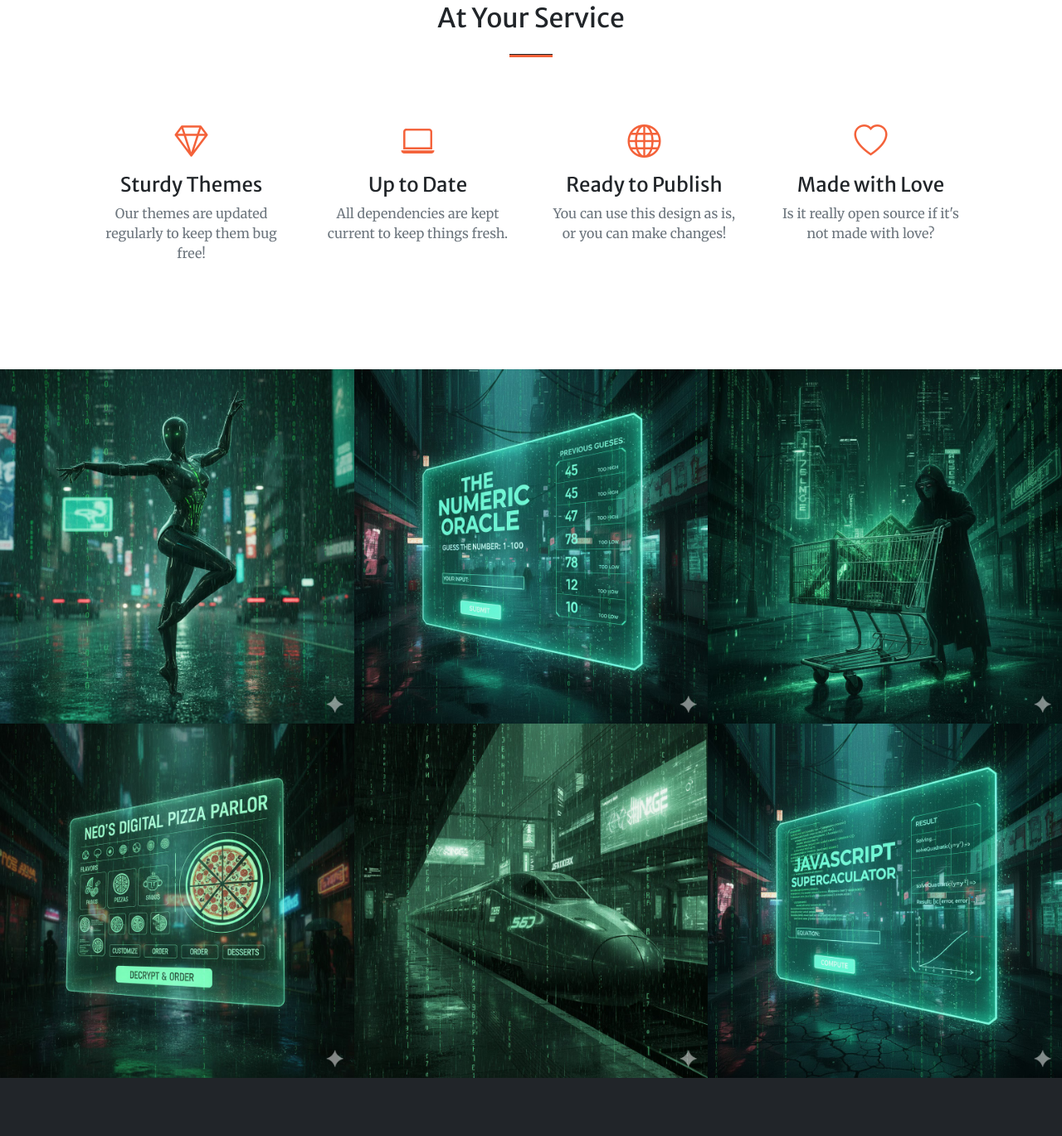
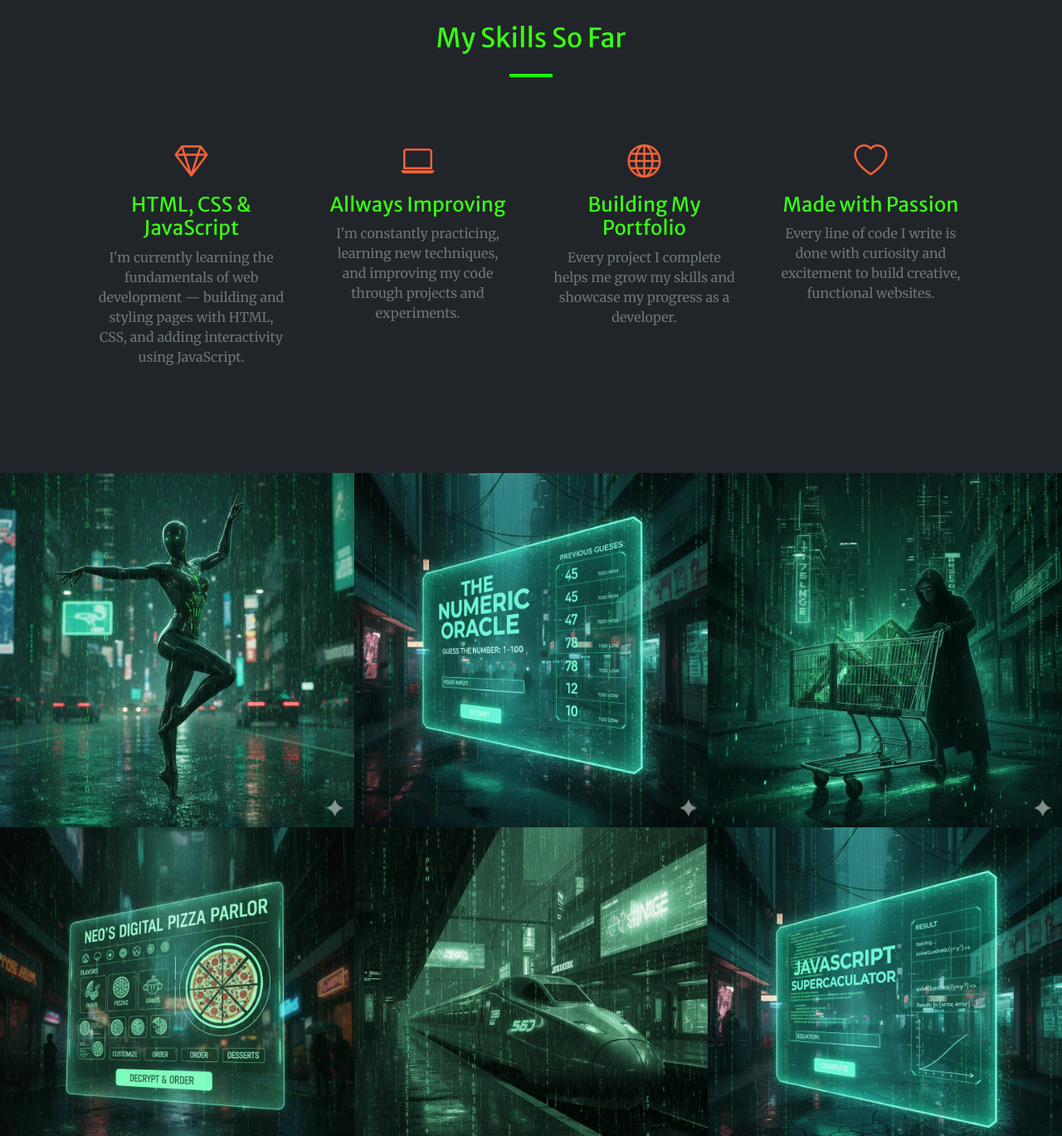
Before and after one commit to denzildewet3-rgb/Denzil_Portfolio, a plain HTML site: page index.html in a window 1280 px wide. Shown: the part 1431-2800 px from the top of the page at 83% size. Drawn offline with nearby package versions, Linux system fonts and the light colour scheme; some packages are replaced by stand-ins of ours; a script that the page names is missing.

Commit message:
Add files via upload

```diff
--- a/index.html
+++ b/index.html
@@ -2,34 +2,71 @@
 <html lang="en">
   <head>
     <meta charset="utf-8" />
-        <meta name="viewport" content="width=device-width, initial-scale=1, shrink-to-fit=no" />
+    <meta
+      name="viewport"
+      content="width=device-width, initial-scale=1, shrink-to-fit=no"
+    />
     <meta name="description" content="" />
     <meta name="author" content="" />
     <title>Denzil - Portfolio - js</title>
     <!-- Favicon-->
     <link rel="icon" type="image/x-icon" href="assets/favicon.ico" />
     <!-- Bootstrap Icons-->
-        <link href="https://cdn.jsdelivr.net/npm/bootstrap-icons@1.5.0/font/bootstrap-icons.css" rel="stylesheet" />
+    <link
+      href="https://cdn.jsdelivr.net/npm/bootstrap-icons@1.5.0/font/bootstrap-icons.css"
+      rel="stylesheet"
+    />
     <!-- Google fonts-->
-        <link href="https://fonts.googleapis.com/css?family=Merriweather+Sans:400,700" rel="stylesheet" />
-        <link href="https://fonts.googleapis.com/css?family=Merriweather:400,300,300italic,400italic,700,700italic" rel="stylesheet" type="text/css" />
+    <link
+      href="https://fonts.googleapis.com/css?family=Merriweather+Sans:400,700"
+      rel="stylesheet"
+    />
+    <link
+      href="https://fonts.googleapis.com/css?family=Merriweather:400,300,300italic,400italic,700,700italic"
+      rel="stylesheet"
+      type="text/css"
+    />
     <!-- SimpleLightbox plugin CSS-->
-        <link href="https://cdnjs.cloudflare.com/ajax/libs/SimpleLightbox/2.1.0/simpleLightbox.min.css" rel="stylesheet" />
+    <link
+      href="https://cdnjs.cloudflare.com/ajax/libs/SimpleLightbox/2.1.0/simpleLightbox.min.css"
+      rel="stylesheet"
+    />
     <!-- Core theme CSS (includes Bootstrap)-->
     <link href="css/styles.css" rel="stylesheet" />
   </head>
   <body id="page-top">
     <!-- Navigation-->
-        <nav class="navbar navbar-expand-lg navbar-light fixed-top py-3" id="mainNav">
+    <nav
+      class="navbar navbar-expand-lg navbar-light fixed-top py-3"
+      id="mainNav"
+    >
       <div class="container px-4 px-lg-5">
         <a class="navbar-brand" href="#page-top">ABOUT ME</a>
-                <button class="navbar-toggler navbar-toggler-right" type="button" data-bs-toggle="collapse" data-bs-target="#navbarResponsive" aria-controls="navbarResponsive" aria-expanded="false" aria-label="Toggle navigation"><span class="navbar-toggler-icon"></span></button>
+        <button
+          class="navbar-toggler navbar-toggler-right"
+          type="button"
+          data-bs-toggle="collapse"
+          data-bs-target="#navbarResponsive"
+          aria-controls="navbarResponsive"
+          aria-expanded="false"
+          aria-label="Toggle navigation"
+        >
+          <span class="navbar-toggler-icon"></span>
+        </button>
         <div class="collapse navbar-collapse" id="navbarResponsive">
           <ul class="navbar-nav ms-auto my-2 my-lg-0">
-                        <li class="nav-item"><a class="nav-link" href="#about">About</a></li>
-                        <li class="nav-item"><a class="nav-link" href="#services">Services</a></li>
-                        <li class="nav-item"><a class="nav-link" href="#portfolio">Portfolio</a></li>
-                        <li class="nav-item"><a class="nav-link" href="#contact">Contact</a></li>
+            <li class="nav-item">
+              <a class="nav-link" href="#about">About</a>
+            </li>
+            <li class="nav-item">
+              <a class="nav-link" href="#services">Services</a>
+            </li>
+            <li class="nav-item">
+              <a class="nav-link" href="#portfolio">Portfolio</a>
+            </li>
+            <li class="nav-item">
+              <a class="nav-link" href="#contact">Contact</a>
+            </li>
           </ul>
         </div>
       </div>
@@ -37,13 +74,22 @@
     <!-- Masthead-->
     <header class="masthead">
       <div class="container px-4 px-lg-5 h-100">
-                <div class="row gx-4 gx-lg-5 h-100 align-items-center justify-content-center text-center">
+        <div
+          class="row gx-4 gx-lg-5 h-100 align-items-center justify-content-center text-center"
+        >
           <div class="col-lg-8 align-self-end">
             <h1 class="text-white font-weight-bold">Denzil Ignatius De Wet</h1>
             <hr class="divider" />
           </div>
           <div class="col-lg-8 align-self-baseline">
-                        <p class="text-white-75 mb-5">I am currently learning Intro to Programming, focusing on JavaScript, HTML, and CSS. My goal is to build a strong foundation in web development and create interactive, user-friendly websites. I’m passionate about learning how code shapes digital experiences and continuously improving my technical skills through hands-on projects and experimentation.</p>
+            <p class="text-white-75 mb-5">
+              I am currently learning Intro to Programming, focusing on
+              JavaScript, HTML, and CSS. My goal is to build a strong foundation
+              in web development and create interactive, user-friendly websites.
+              I’m passionate about learning how code shapes digital experiences
+              and continuously improving my technical skills through hands-on
+              projects and experimentation.
+            </p>
             <a class="btn btn-primary btn-xl" href="#about">Find Out More</a>
           </div>
         </div>
@@ -54,46 +100,66 @@
       <div class="container px-4 px-lg-5">
         <div class="row gx-4 gx-lg-5 justify-content-center">
           <div class="col-lg-8 text-center">
-                        <h2 class="text-white mt-0">We've got what you need!</h2>
+            <h2 class="text-white mt-0">Building Blocks of the Web!</h2>
             <hr class="divider divider-light" />
-                        <p class="text-white-75 mb-4">Start Bootstrap has everything you need to get your new website up and running in no time! Choose one of our open source, free to download, and easy to use themes! No strings attached!</p>
+            <p class="text-white-75 mb-4">
+              I'm currently mastering the core web technologies: HTML, CSS, and
+              JavaScript. This site demonstrates my progress as an introductory
+              programmer. I'm focused on creating responsive layouts, applying
+              custom styles, and adding dynamic interactivity to every project.
+            </p>
             <a class="btn btn-light btn-xl" href="#services">Get Started!</a>
           </div>
         </div>
       </div>
     </section>
     <!-- Services-->
-        <section class="page-section" id="services">
+    <section class="page-section bg-dark" id="services">
       <div class="container px-4 px-lg-5">
-                <h2 class="text-center mt-0">At Your Service</h2>
+        <h2 class="text-center mt-0">My Skills So Far</h2>
         <hr class="divider" />
         <div class="row gx-4 gx-lg-5">
           <div class="col-lg-3 col-md-6 text-center">
             <div class="mt-5">
               <div class="mb-2"><i class="bi-gem fs-1 text-primary"></i></div>
-                            <h3 class="h4 mb-2">Sturdy Themes</h3>
-                            <p class="text-muted mb-0">Our themes are updated regularly to keep them bug free!</p>
+              <h3 class="h4 mb-2">HTML, CSS & JavaScript</h3>
+              <p class="text-muted mb-0">
+                I'm currently learning the fundamentals of web development —
+                building and styling pages with HTML, CSS, and adding
+                interactivity using JavaScript.
+              </p>
             </div>
           </div>
           <div class="col-lg-3 col-md-6 text-center">
             <div class="mt-5">
-                            <div class="mb-2"><i class="bi-laptop fs-1 text-primary"></i></div>
-                            <h3 class="h4 mb-2">Up to Date</h3>
-                            <p class="text-muted mb-0">All dependencies are kept current to keep things fresh.</p>
+              <div class="mb-2">
+                <i class="bi-laptop fs-1 text-primary"></i>
+              </div>
+              <h3 class="h4 mb-2">Allways Improving</h3>
+              <p class="text-muted mb-0">
+                I'm constantly practicing, learning new techniques, and
+                improving my code through projects and experiments.
+              </p>
             </div>
           </div>
           <div class="col-lg-3 col-md-6 text-center">
             <div class="mt-5">
               <div class="mb-2"><i class="bi-globe fs-1 text-primary"></i></div>
-                            <h3 class="h4 mb-2">Ready to Publish</h3>
-                            <p class="text-muted mb-0">You can use this design as is, or you can make changes!</p>
+              <h3 class="h4 mb-2">Building My Portfolio</h3>
+              <p class="text-muted mb-0">
+                Every project I complete helps me grow my skills and showcase my
+                progress as a developer.
+              </p>
             </div>
           </div>
           <div class="col-lg-3 col-md-6 text-center">
             <div class="mt-5">
               <div class="mb-2"><i class="bi-heart fs-1 text-primary"></i></div>
-                            <h3 class="h4 mb-2">Made with Love</h3>
-                            <p class="text-muted mb-0">Is it really open source if it's not made with love?</p>
+              <h3 class="h4 mb-2">Made with Passion</h3>
+              <p class="text-muted mb-0">
+                Every line of code I write is done with curiosity and excitement
+                to build creative, functional websites.
+              </p>
             </div>
           </div>
         </div>
@@ -103,66 +169,122 @@
     <div id="portfolio">
       <div class="container-fluid p-0">
         <div class="row g-0">
-                    <div class="col-lg-4 col-sm-6">
-                        <!-- Add Link in href for JSfiddle -->
-                        <a class="portfolio-box" href="assets/img/portfolio/fullsize/1.jpg" title="Dancing Robot">
-                            <img class="img-fluid" src="assets/img/portfolio/thumbnails/1.jpg" alt="..." />
-                            <div class="portfolio-box-caption">
+          <div class="col-lg-4 col-sm-6 position-relative">
+            <div class="portfolio-box">
+              <img
+                class="img-fluid"
+                src="assets/img/portfolio/thumbnails/1.jpg"
+                alt="Dancing Robot"
+              />
+              <div class="portfolio-box-caption p-3">
                 <div class="project-category text-white-50">Category</div>
                 <div class="project-name">Dancing Robot</div>
+              </div>
+              <a
+                href="https://jsfiddle.net/Denzil1/kL5bqwgj/52/"
+                target="_blank"
+                class="external-link-overlay"
+              ></a>
+            </div>
+          </div>
 
-                            </div>
-                        </a>
-                    </div>
-                    <div class="col-lg-4 col-sm-6">
-                        <!-- Add Link in href for JSfiddle -->
-                        <a class="portfolio-box" href="assets/img/portfolio/fullsize/2.jpg" title="Guessing Game">
-                            <img class="img-fluid" src="assets/img/portfolio/thumbnails/2.jpg" alt="..." />
-                            <div class="portfolio-box-caption">
+          <div class="col-lg-4 col-sm-6 position-relative">
+            <div class="portfolio-box">
+              <img
+                class="img-fluid"
+                src="assets/img/portfolio/thumbnails/2.jpg"
+                alt="Guessing Game"
+              />
+              <div class="portfolio-box-caption p-3">
                 <div class="project-category text-white-50">Category</div>
                 <div class="project-name">Guessing Game</div>
               </div>
-                        </a>
+              <a
+                href="https://jsfiddle.net/Denzil1/0ve4wknx/1/"
+                target="_blank"
+                class="external-link-overlay"
+                title="Guessing Game"
+              ></a>
             </div>
-                    <div class="col-lg-4 col-sm-6">
-                        <!-- Add Link in href for JSfiddle -->
-                        <a class="portfolio-box" href="assets/img/portfolio/fullsize/3.jpg" title="Shopping Cart">
-                            <img class="img-fluid" src="assets/img/portfolio/thumbnails/3.jpg" alt="..." />
-                            <div class="portfolio-box-caption">
+          </div>
+
+          <div class="col-lg-4 col-sm-6 position-relative">
+            <div class="portfolio-box">
+              <img
+                class="img-fluid"
+                src="assets/img/portfolio/thumbnails/3.jpg"
+                alt="Shopping Cart"
+              />
+              <div class="portfolio-box-caption p-3">
                 <div class="project-category text-white-50">Category</div>
                 <div class="project-name">Shopping Cart</div>
               </div>
-                        </a>
+              <a
+                href="https://jsfiddle.net/Denzil1/cy7Lvorz/1/"
+                target="_blank"
+                class="external-link-overlay"
+                title="Shopping Cart"
+              ></a>
             </div>
-                    <div class="col-lg-4 col-sm-6">
-                        <!-- Add Link in href for JSfiddle -->
-                        <a class="portfolio-box" href="assets/img/portfolio/fullsize/4.jpg" title="Pizza Place">
-                            <img class="img-fluid" src="assets/img/portfolio/thumbnails/4.jpg" alt="..." />
-                            <div class="portfolio-box-caption">
+          </div>
+
+          <div class="col-lg-4 col-sm-6 position-relative">
+            <div class="portfolio-box">
+              <img
+                class="img-fluid"
+                src="assets/img/portfolio/thumbnails/4.jpg"
+                alt="Pizza Place"
+              />
+              <div class="portfolio-box-caption p-3">
                 <div class="project-category text-white-50">Category</div>
                 <div class="project-name">Pizza Place</div>
               </div>
-                        </a>
+              <a
+                href="https://jsfiddle.net/Denzil1/56m1jegf/1/"
+                target="_blank"
+                class="external-link-overlay"
+                title="Pizza Place"
+              ></a>
             </div>
-                    <div class="col-lg-4 col-sm-6">
-                        <!-- Add Link in href for JSfiddle -->
-                        <a class="portfolio-box" href="assets/img/portfolio/fullsize/5.jpg" title="Traing Game">
-                            <img class="img-fluid" src="assets/img/portfolio/thumbnails/5.jpg" alt="..." />
-                            <div class="portfolio-box-caption">
+          </div>
+
+          <div class="col-lg-4 col-sm-6 position-relative">
+            <div class="portfolio-box">
+              <img
+                class="img-fluid"
+                src="assets/img/portfolio/thumbnails/5.jpg"
+                alt="Train Game"
+              />
+              <div class="portfolio-box-caption p-3">
                 <div class="project-category text-white-50">Category</div>
                 <div class="project-name">Train Game</div>
               </div>
-                        </a>
+              <a
+                href="https://jsfiddle.net/Denzil1/96w1cqx7/1/"
+                target="_blank"
+                class="external-link-overlay"
+                title="Train Game"
+              ></a>
             </div>
-                    <div class="col-lg-4 col-sm-6">
-                        <!-- Add Link in href for JSfiddle -->
-                        <a class="portfolio-box" href="https://jsfiddle.net/Denzil1/xek54svm/1/" title="JavaScript SuperCalculator">
-                            <img class="img-fluid" src="assets/img/portfolio/thumbnails/6.jpg" alt="..." />
+          </div>
+
+          <div class="col-lg-4 col-sm-6 position-relative">
+            <div class="portfolio-box">
+              <img
+                class="img-fluid"
+                src="assets/img/portfolio/thumbnails/6.jpg"
+                alt="JavaScript SuperCalculator"
+              />
               <div class="portfolio-box-caption p-3">
-                                <div class="project-category text-white-50">Category</div>
-                                <div class="project-name">JavaScript SuperCalculator</div>
+                <div class="project-category text-white-50">JavaScript</div>
+                <div class="project-name">SuperCalculator</div>
               </div>
-                        </a>
+              <a
+                href="https://jsfiddle.net/Denzil1/xek54svm/1/"
+                target="_blank"
+                class="external-link-overlay"
+              ></a>
+            </div>
           </div>
         </div>
       </div>
@@ -171,7 +293,11 @@
     <section class="page-section bg-dark text-white">
       <div class="container px-4 px-lg-5 text-center">
         <h2 class="mb-4">Free Download at Start Bootstrap!</h2>
-                <a class="btn btn-light btn-xl" href="https://startbootstrap.com/theme/creative/">Download Now!</a>
+        <a
+          class="btn btn-light btn-xl"
+          href="https://startbootstrap.com/theme/creative/"
+          >Download Now!</a
+        >
       </div>
     </section>
     <!-- Contact-->
@@ -181,7 +307,10 @@
           <div class="col-lg-8 col-xl-6 text-center">
             <h2 class="mt-0">Let's Get In Touch!</h2>
             <hr class="divider" />
-                        <p class="text-muted mb-5">Ready to start your next project with us? Send us a messages and we will get back to you as soon as possible!</p>
+            <p class="text-muted mb-5">
+              Ready to start your next project with us? Send us a messages and
+              we will get back to you as soon as possible!
+            </p>
           </div>
         </div>
         <div class="row gx-4 gx-lg-5 justify-content-center mb-5">
@@ -196,28 +325,66 @@
             <form id="contactForm" data-sb-form-api-token="API_TOKEN">
               <!-- Name input-->
               <div class="form-floating mb-3">
-                                <input class="form-control" id="name" type="text" placeholder="Enter your name..." data-sb-validations="required" />
+                <input
+                  class="form-control"
+                  id="name"
+                  type="text"
+                  placeholder="Enter your name..."
+                  data-sb-validations="required"
+                />
                 <label for="name">Full name</label>
-                                <div class="invalid-feedback" data-sb-feedback="name:required">A name is required.</div>
+                <div class="invalid-feedback" data-sb-feedback="name:required">
+                  A name is required.
+                </div>
               </div>
               <!-- Email address input-->
               <div class="form-floating mb-3">
-                                <input class="form-control" id="email" type="email" placeholder="name@example.com" data-sb-validations="required,email" />
+                <input
+                  class="form-control"
+                  id="email"
+                  type="email"
+                  placeholder="name@example.com"
+                  data-sb-validations="required,email"
+                />
                 <label for="email">Email address</label>
-                                <div class="invalid-feedback" data-sb-feedback="email:required">An email is required.</div>
-                                <div class="invalid-feedback" data-sb-feedback="email:email">Email is not valid.</div>
+                <div class="invalid-feedback" data-sb-feedback="email:required">
+                  An email is required.
+                </div>
+                <div class="invalid-feedback" data-sb-feedback="email:email">
+                  Email is not valid.
+                </div>
               </div>
               <!-- Phone number input-->
               <div class="form-floating mb-3">
-                                <input class="form-control" id="phone" type="tel" placeholder="(123) 456-7890" data-sb-validations="required" />
+                <input
+                  class="form-control"
+                  id="phone"
+                  type="tel"
+                  placeholder="(123) 456-7890"
+                  data-sb-validations="required"
+                />
                 <label for="phone">Phone number</label>
-                                <div class="invalid-feedback" data-sb-feedback="phone:required">A phone number is required.</div>
+                <div class="invalid-feedback" data-sb-feedback="phone:required">
+                  A phone number is required.
+                </div>
               </div>
               <!-- Message input-->
               <div class="form-floating mb-3">
-                                <textarea class="form-control" id="message" type="text" placeholder="Enter your message here..." style="height: 10rem" data-sb-validations="required"></textarea>
+                <textarea
+                  class="form-control"
+                  id="message"
+                  type="text"
+                  placeholder="Enter your message here..."
+                  style="height: 10rem"
+                  data-sb-validations="required"
+                ></textarea>
                 <label for="message">Message</label>
-                                <div class="invalid-feedback" data-sb-feedback="message:required">A message is required.</div>
+                <div
+                  class="invalid-feedback"
+                  data-sb-feedback="message:required"
+                >
+                  A message is required.
+                </div>
               </div>
               <!-- Submit success message-->
               <!---->
@@ -228,16 +395,30 @@
                   <div class="fw-bolder">Form submission successful!</div>
                   To activate this form, sign up at
                   <br />
-                                    <a href="https://startbootstrap.com/solution/contact-forms">https://startbootstrap.com/solution/contact-forms</a>
+                  <a href="https://startbootstrap.com/solution/contact-forms"
+                    >https://startbootstrap.com/solution/contact-forms</a
+                  >
                 </div>
               </div>
               <!-- Submit error message-->
               <!---->
               <!-- This is what your users will see when there is-->
               <!-- an error submitting the form-->
-                            <div class="d-none" id="submitErrorMessage"><div class="text-center text-danger mb-3">Error sending message!</div></div>
+              <div class="d-none" id="submitErrorMessage">
+                <div class="text-center text-danger mb-3">
+                  Error sending message!
+                </div>
+              </div>
               <!-- Submit Button-->
-                            <div class="d-grid"><button class="btn btn-primary btn-xl disabled" id="submitButton" type="submit">Submit</button></div>
+              <div class="d-grid">
+                <button
+                  class="btn btn-primary btn-xl disabled"
+                  id="submitButton"
+                  type="submit"
+                >
+                  Submit
+                </button>
+              </div>
             </form>
           </div>
         </div>
@@ -245,13 +426,18 @@
           <div class="col-lg-4 text-center mb-5 mb-lg-0">
             <i class="bi-phone fs-2 mb-3 text-muted"></i>
             <div>(+27) 72 542 2336</div>
+            <div>denzildewet3@gmail.com</div>
           </div>
         </div>
       </div>
     </section>
     <!-- Footer-->
-        <footer class="bg-light py-5">
-            <div class="container px-4 px-lg-5"><div class="small text-center text-muted">Copyright &copy; 2023 - Company Name</div></div>
+    <footer class="bg-dark py-5">
+      <div class="container px-4 px-lg-5">
+        <div class="small text-center text-muted">
+          Copyright &copy; 2023 - Denzil Ignatius De Wet
+        </div>
+      </div>
     </footer>
     <!-- Bootstrap core JS-->
     <script src="https://cdn.jsdelivr.net/npm/bootstrap@5.2.3/dist/js/bootstrap.bundle.min.js"></script>
```
Also changed, not shown: css/styles.css, js/scripts.js (line endings or trailing spaces). Lines whose indentation alone changed are shown as unchanged.
